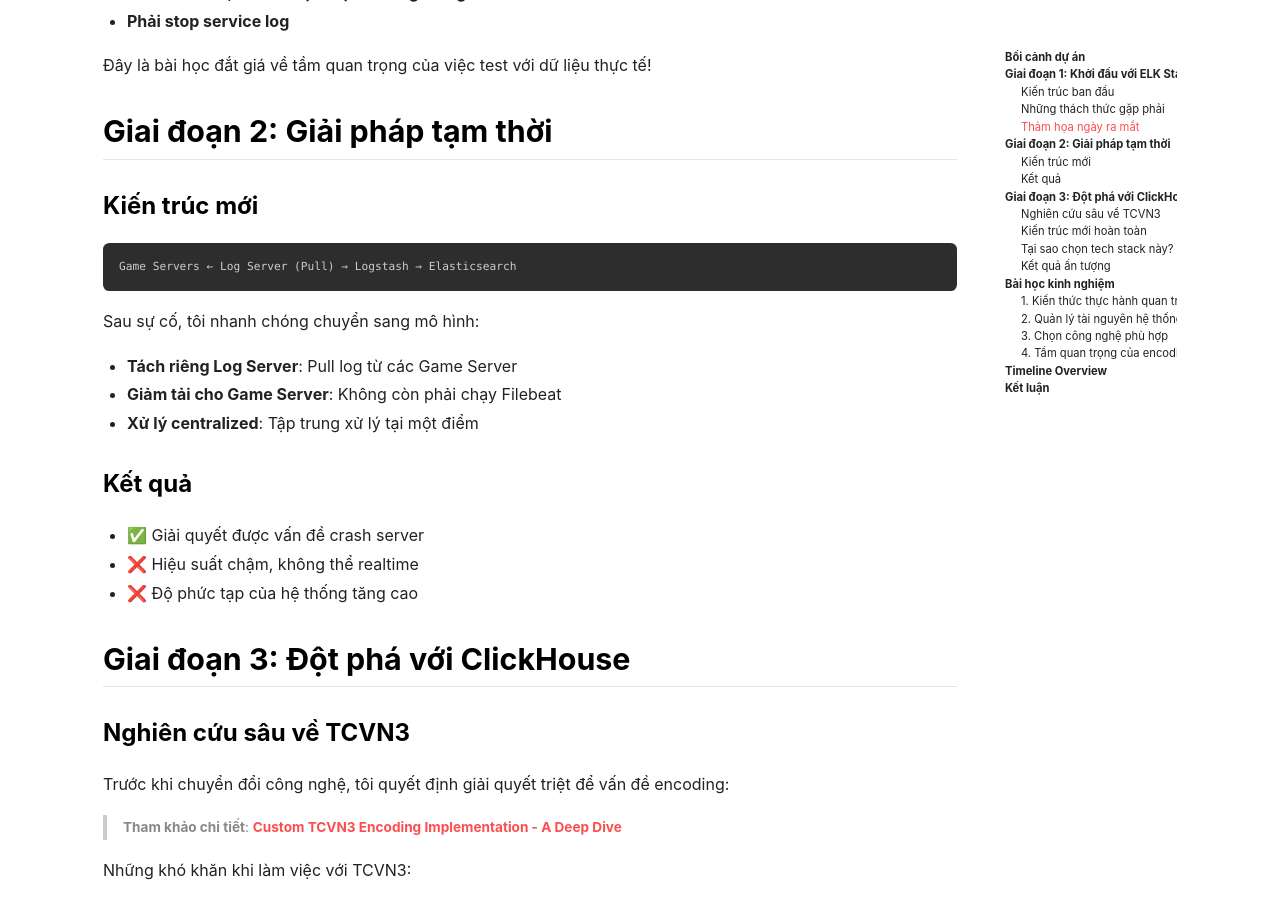
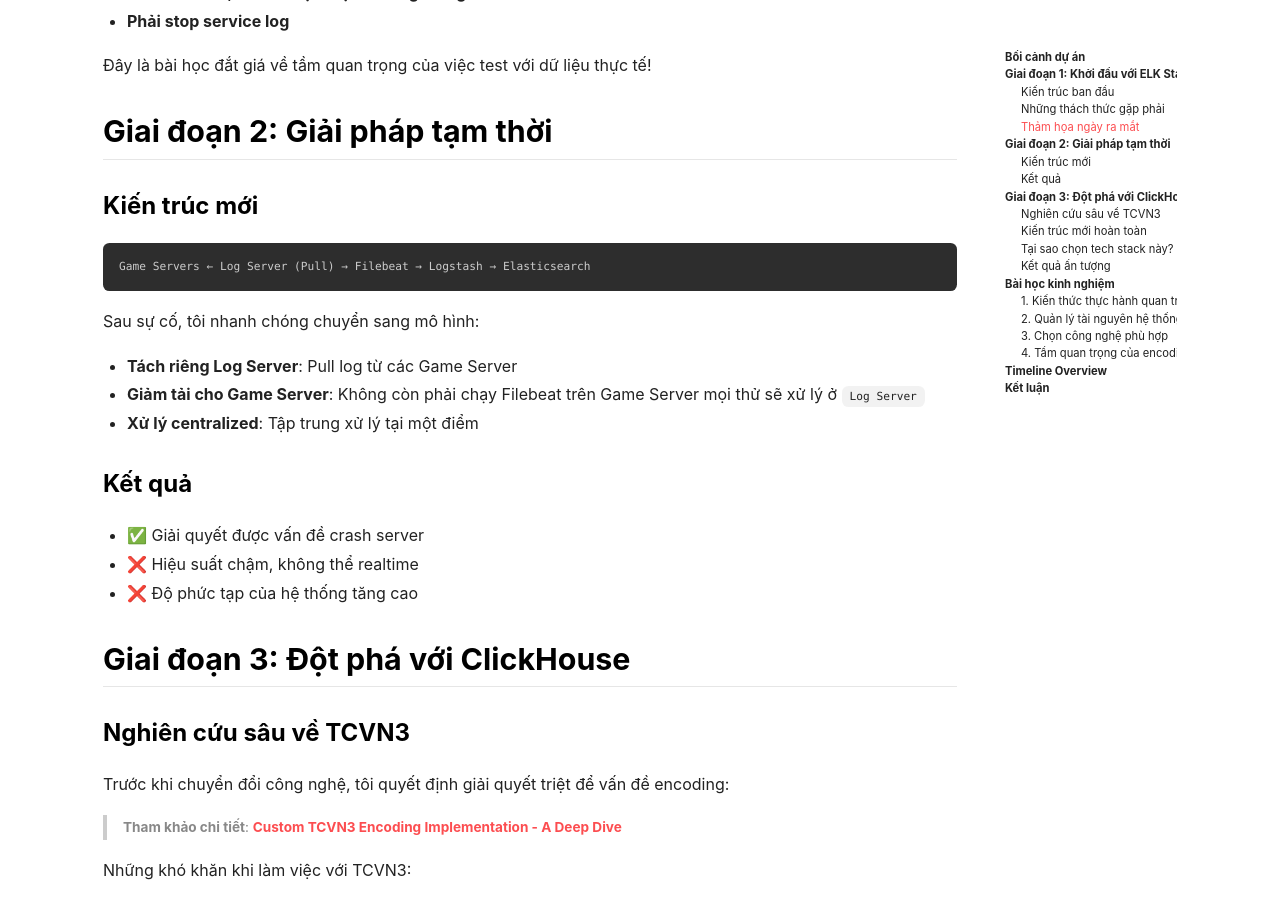
Before and after one commit to tuanha1305/tuanha1305.github.io, a Jekyll site: the page built from _posts/2025-09-12-hanh-trinh-xay-dung-he-thong-log-realtime-tu-elk-den-clickhouse.md, in a window 1280 px wide and 900 px high, scrolled down 1920 px. Built offline with Jekyll 4.4.1, drawn with Linux system fonts in a browser that asks for light colours; nearby versions of some CDN libraries.

Commit message:
docs: update architecture diagram in log system post
Fix incorrect architecture flow and clarify where Filebeat is running

````diff
--- a/_posts/2025-09-12-hanh-trinh-xay-dung-he-thong-log-realtime-tu-elk-den-clickhouse.md
+++ b/_posts/2025-09-12-hanh-trinh-xay-dung-he-thong-log-realtime-tu-elk-den-clickhouse.md
@@ -62,12 +62,12 @@ Trong ngày open server, chỉ sau 2 giờ hoạt động:
 ### Kiến trúc mới
 
 ```
-Game Servers ← Log Server (Pull) → Logstash → Elasticsearch
+Game Servers ← Log Server (Pull) → Filebeat → Logstash → Elasticsearch
 ```
 
 Sau sự cố, tôi nhanh chóng chuyển sang mô hình:
 - **Tách riêng Log Server**: Pull log từ các Game Server
-- **Giảm tải cho Game Server**: Không còn phải chạy Filebeat
+- **Giảm tải cho Game Server**: Không còn phải chạy Filebeat trên Game Server mọi thử sẽ xử lý ở `Log Server`
 - **Xử lý centralized**: Tập trung xử lý tại một điểm
 
 ### Kết quả
````
